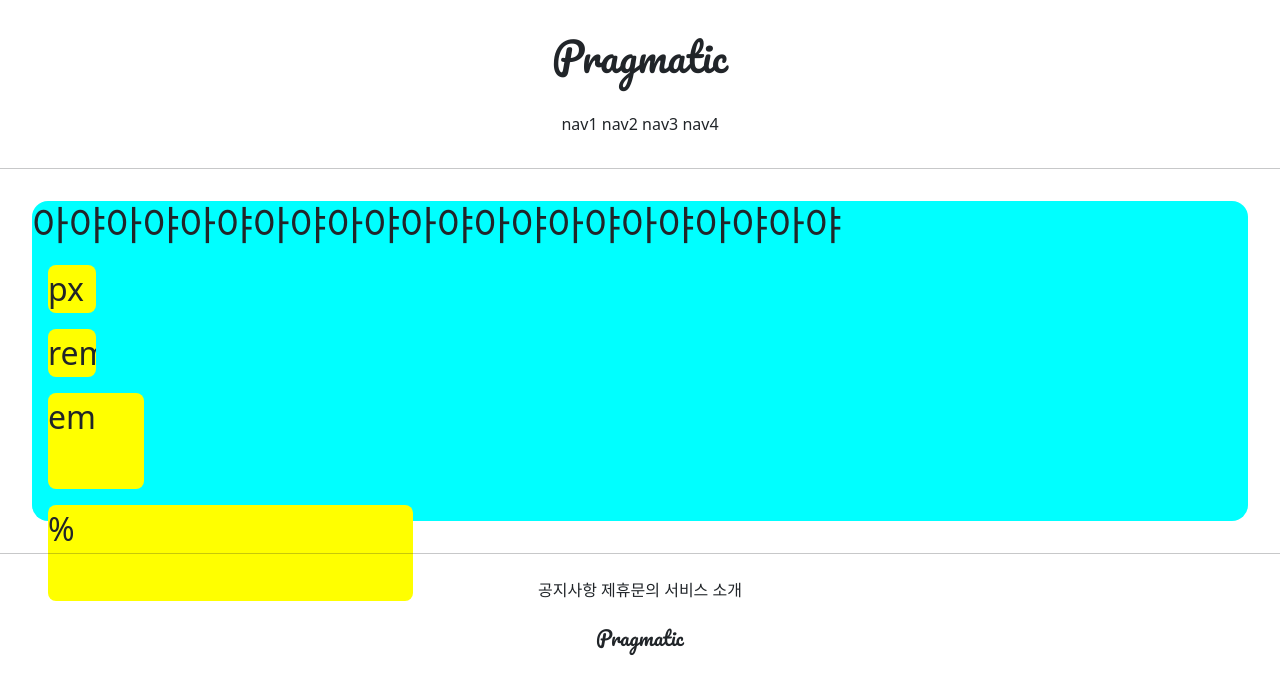
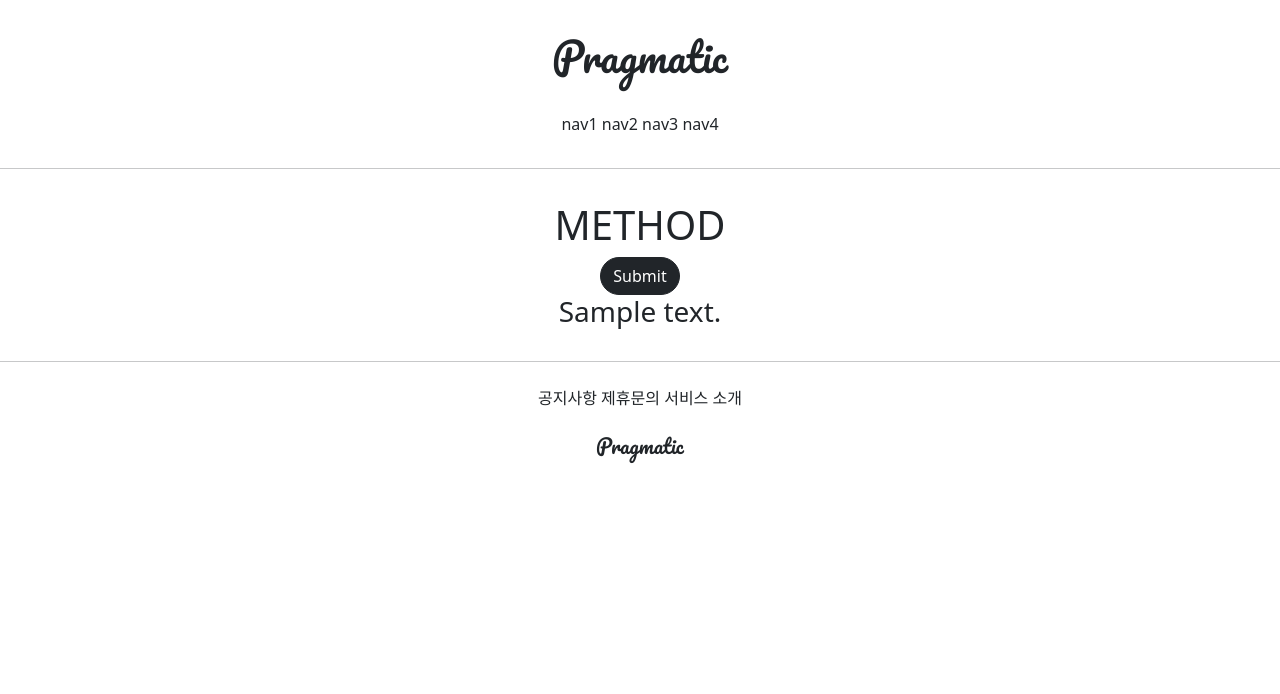
Before and after one commit to kanggihoon/gis_self, a Django app: template accountapp/templates/accountapp/hello_world.html in a window 1280 px wide. Shown: the top 694 px of the page. Run offline with Django 3.2, Linux system fonts and the light colour scheme; the template is opened without the code that fills it: most values are stand-ins (such as "Sample title", 1, 10 or a date in 2020); parts of the project's set-up code (start-up, migrations or seed data) failed here and were passed over.

Commit message:
self test style 7/8

```diff
--- a/accountapp/templates/accountapp/hello_world.html
+++ b/accountapp/templates/accountapp/hello_world.html
@@ -2,23 +2,15 @@
 
 {% block content %}
 
-    <style>
-        .testing{
-            background-color: yellow;
-            margin: 1rem;
-            height: 48px;
-            width: 40px;
-            border-radius: .5rem;
-            overflow: scroll;
-        }
-    </style>
+    <div style="margin: 2rem; text-align: center">
+        <h1>METHOD</h1>
 
-    <div style="height: 20rem; background-color: aqua; margin: 2rem; border-radius: 1rem; font-size: 2rem">
-        <h1>아야아야아야아야아야아야아야아야아야아야아야</h1>
-    <div class="testing" style="height: 48px; width: 48px">px</div>
-    <div class="testing" style="height: 3rem; width: 3rem">rem</div>
-    <div class="testing" style="height: 3em; width: 3em">em</div>
-    <div class="testing" style="height: 30%; width: 30%">%</div>
+        <form action="/account/hello_world/" method="post">
+            {% csrf_token %}
+            <input type="submit" class="btn btn-dark rounded-pill">
+        </form>
+
+        <h3>{{ text }}</h3>
     </div>
 
 {% endblock %}
```
